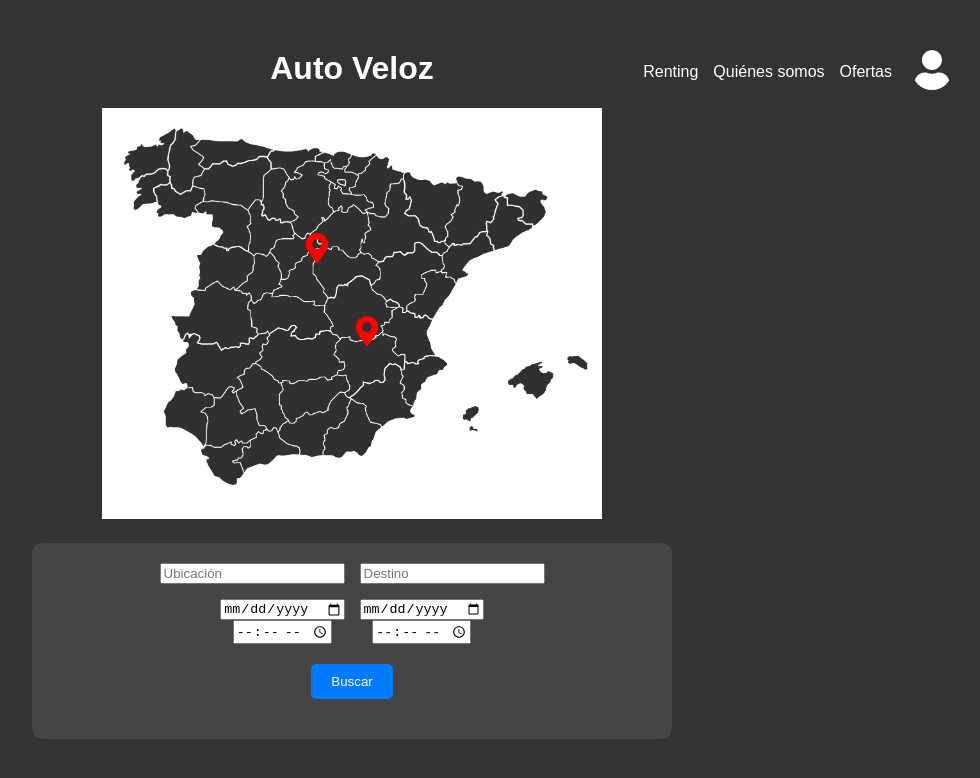
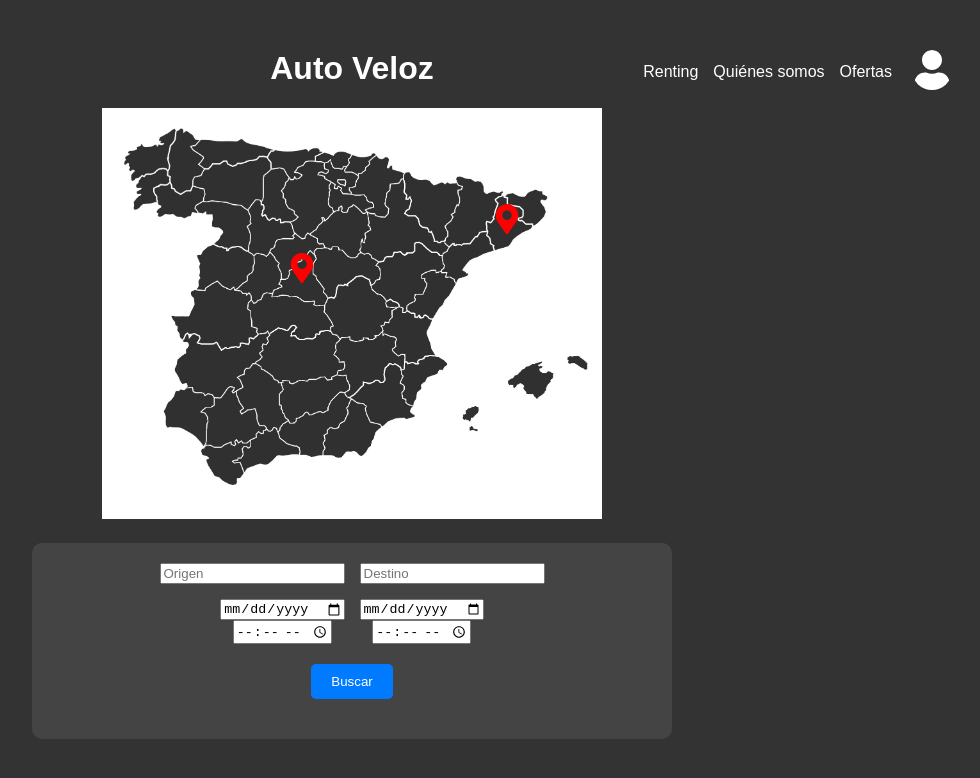
Before and after one commit to proyecto-GPI/front, a React (Create React App) app: page / in a window 1280 px wide. Shown: the top 778 px of the page, without its empty margins (288-1268 px from the left). Built offline with nearby package versions, Linux system fonts and the light colour scheme.

Commit message:
Update App.js
mejorado holders-ubicacion en el mapa

```diff
--- a/src/App.js
+++ b/src/App.js
@@ -11,8 +11,8 @@ function App() {
 
   // Parámetros para ajustar las localizaciones de las oficinas (markers)
   const markers = [
-    { id: 1, name: "Oficina Central", location: "Calle Mayor, 1, Madrid", top: '30%', left: '40%' },
-    { id: 2, name: "Sucursal Norte", location: "Avenida del Norte, 123, Barcelona", top: '50%', left: '50%' }
+    { id: 1, name: "Oficina Central", location: "Calle Mayor, 1, Madrid", top: '35%', left: '37%' },
+    { id: 2, name: "Sucursal Norte", location: "Avenida del Norte, 123, Barcelona", top: '23%', left: '78%' }
   ];
 
   const toggleDropdown = () => {
@@ -89,7 +89,7 @@ function App() {
         </div>
         <div className="rental-section">
           <div className="rental-filters">
-            <input type="text" placeholder="Ubicación" />
+            <input type="text" placeholder="Origen" />
             <input type="text" placeholder="Destino" />
           </div>
           <div className="rental-dates">
```
